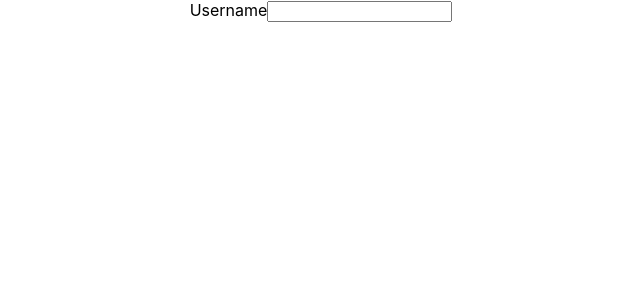
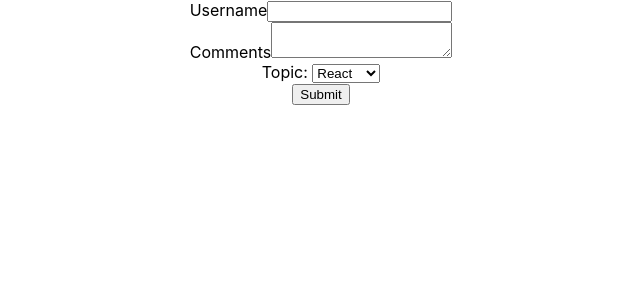
Before and after one commit to uhavaiya/codevolution-Tutorial, a React (Create React App) app: page / in a window 1280 px wide. Shown: the top 300 px of the page, without its empty margins (319-959 px from the left). Built offline with nearby package versions, Linux system fonts and the light colour scheme.

Commit message:
form21tut

```diff
--- a/src/components/Form.js
+++ b/src/components/Form.js
@@ -5,22 +5,57 @@
         super(props)
 
         this.state = {
-            username: ''
+            username: '',
+            comments: '',
+            topic: 'react'
         }
     }
-    handlerUsernameChange = (event) => {
+    handlerUsernameChange = event => {
         this.setState({
             username: event.target.value
         })
     }
+
+    handleCommentsChange = event => {
+        this.setState({
+            comments: event.target.value
+        })
+    }
+
+    handlerTopicChange = event => {
+        this.setState({
+            topic: event.target.value
+        })
+    }
+    handleSubmit = event =>{
+        alert(`${this.state.username} ${this.state.comments} ${this.state.topic}`)
+        event.preventDefault()
+    }
+
     render() {
         return (
-            <form>
+            <form onSubmit={this.handleSubmit}>
                 <div>
                     <label>Username</label>
                     <input type='text'
                         value={this.state.username}
-                        onChange={this.handlerUsernameChange} />
+                        onChange={this.handlerUsernameChange}
+                    />
+                </div>
+                <div>
+                    <label>Comments</label>
+                    <textarea value={this.state.comments} onChange={this.handleCommentsChange}></textarea>
+                </div>
+                <div>
+                    <label>Topic: </label>
+                    <select value={this.state.topic} onChange={this.handlerTopicChange}>
+                        <option value = "react">React</option>
+                        <option value = "angular">Angular</option>
+                        <option value = "vue">Vue</option>
+                    </select>
+                </div>
+                <div>
+                    <button type="submit">Submit</button>
                 </div>
             </form>
         )
```
